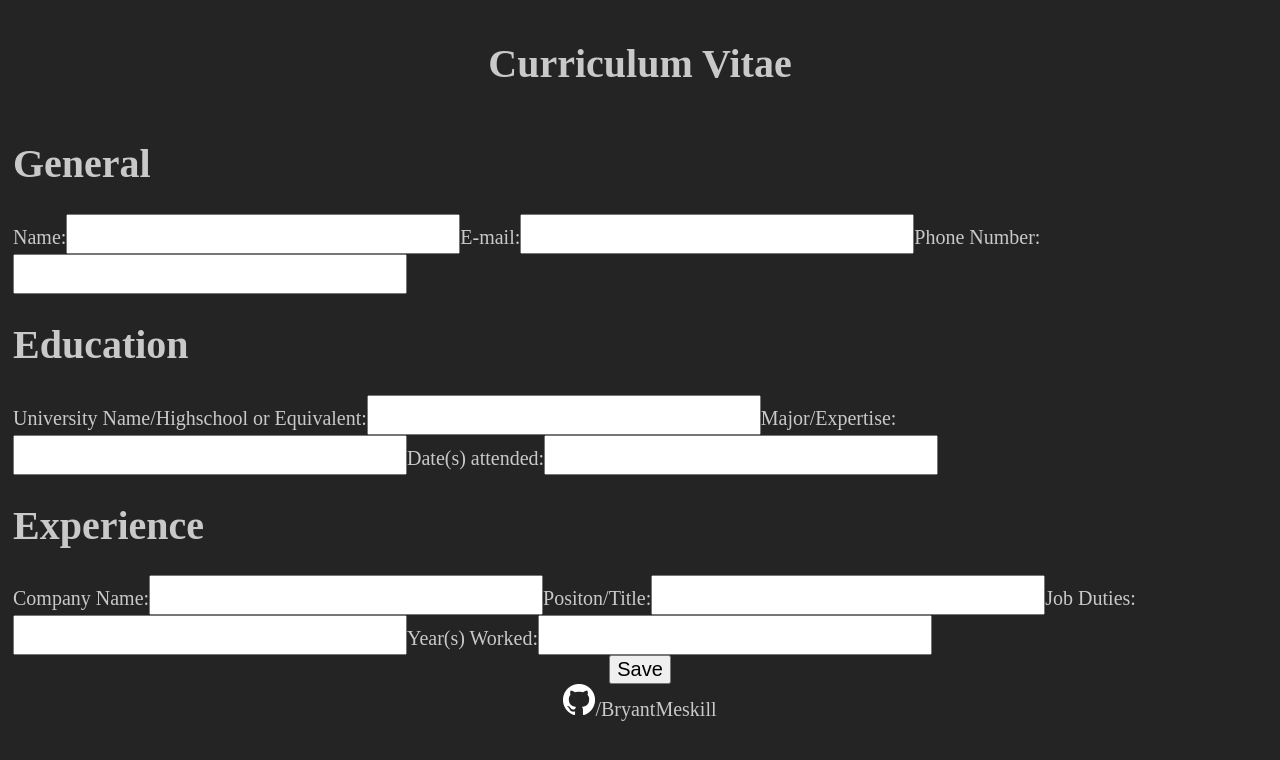
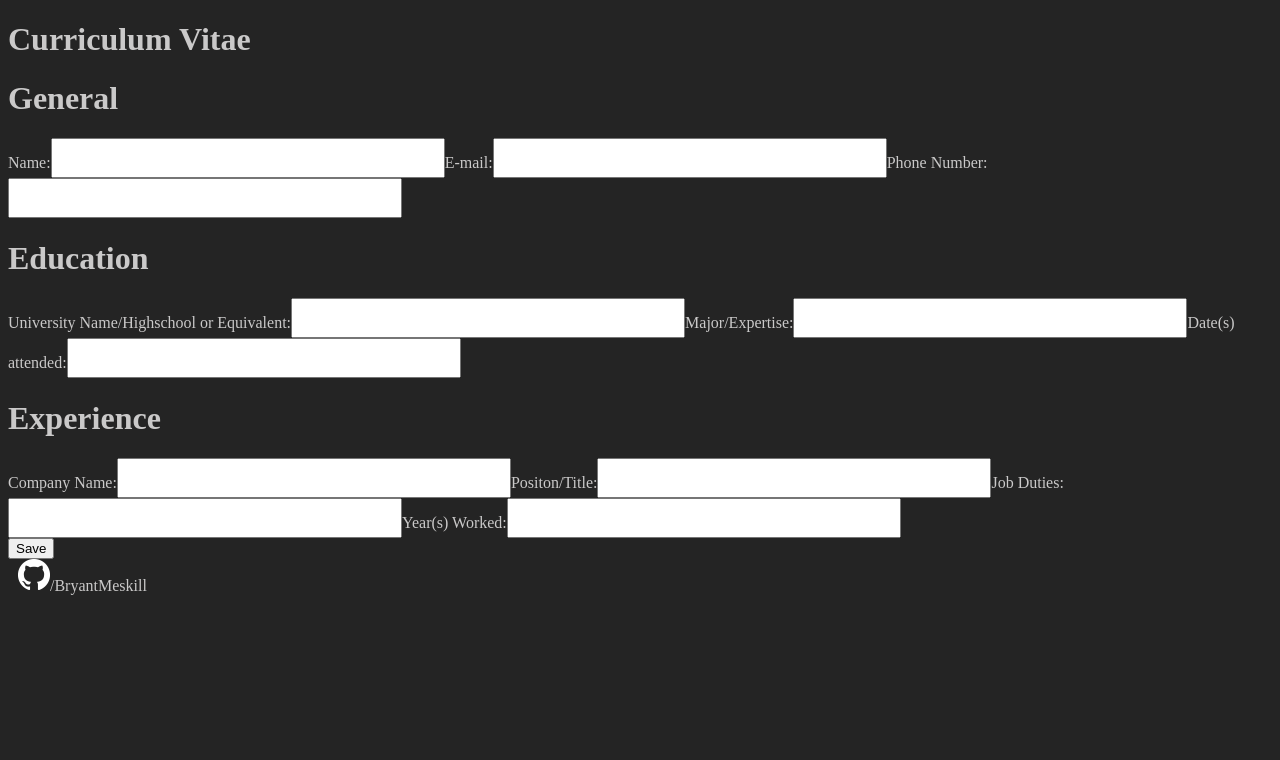
Before and after one commit to BryantMeskill/CVApplication, a React (Create React App) app: page / in a window 1280 px wide. Shown: the top 760 px of the page. Built offline with nearby package versions, Linux system fonts and the light colour scheme.

Commit message:
Move IDs to classes.

```diff
--- a/src/App.js
+++ b/src/App.js
@@ -24,12 +24,12 @@ class App extends React.Component {
   render() {
     const { isEditing } = this.state;
     return (
-      <div id="section">
+      <div className="section">
         <Header />
         <General isEditing={isEditing} />
         <Education isEditing={isEditing} />
         <Experience isEditing={isEditing} />
-        <button id="submit" onClick={this.toggleIsEditing}>
+        <button className="submit" onClick={this.toggleIsEditing}>
           {isEditing ? "Save" : "Edit"}
         </button>
         <Footer />
```
